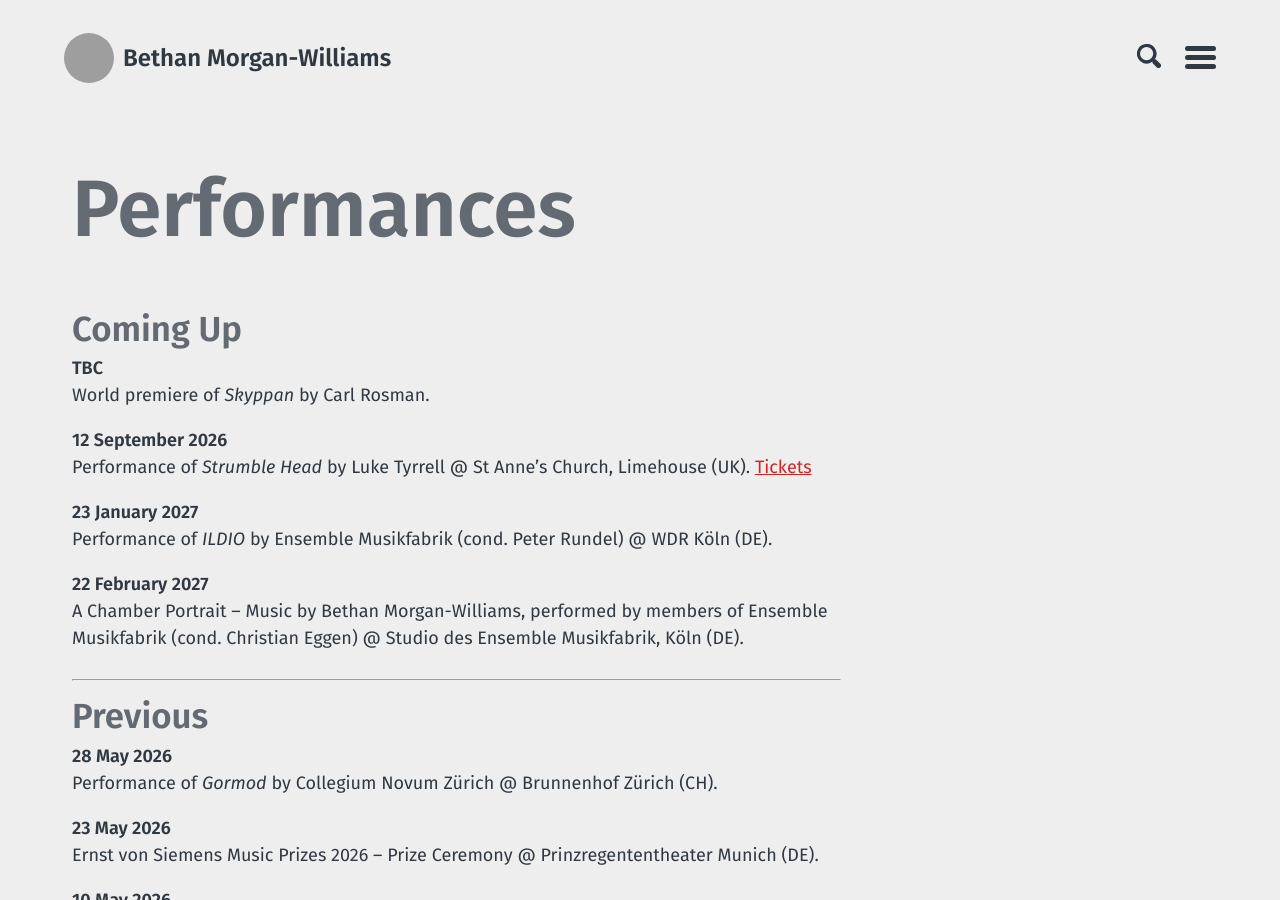
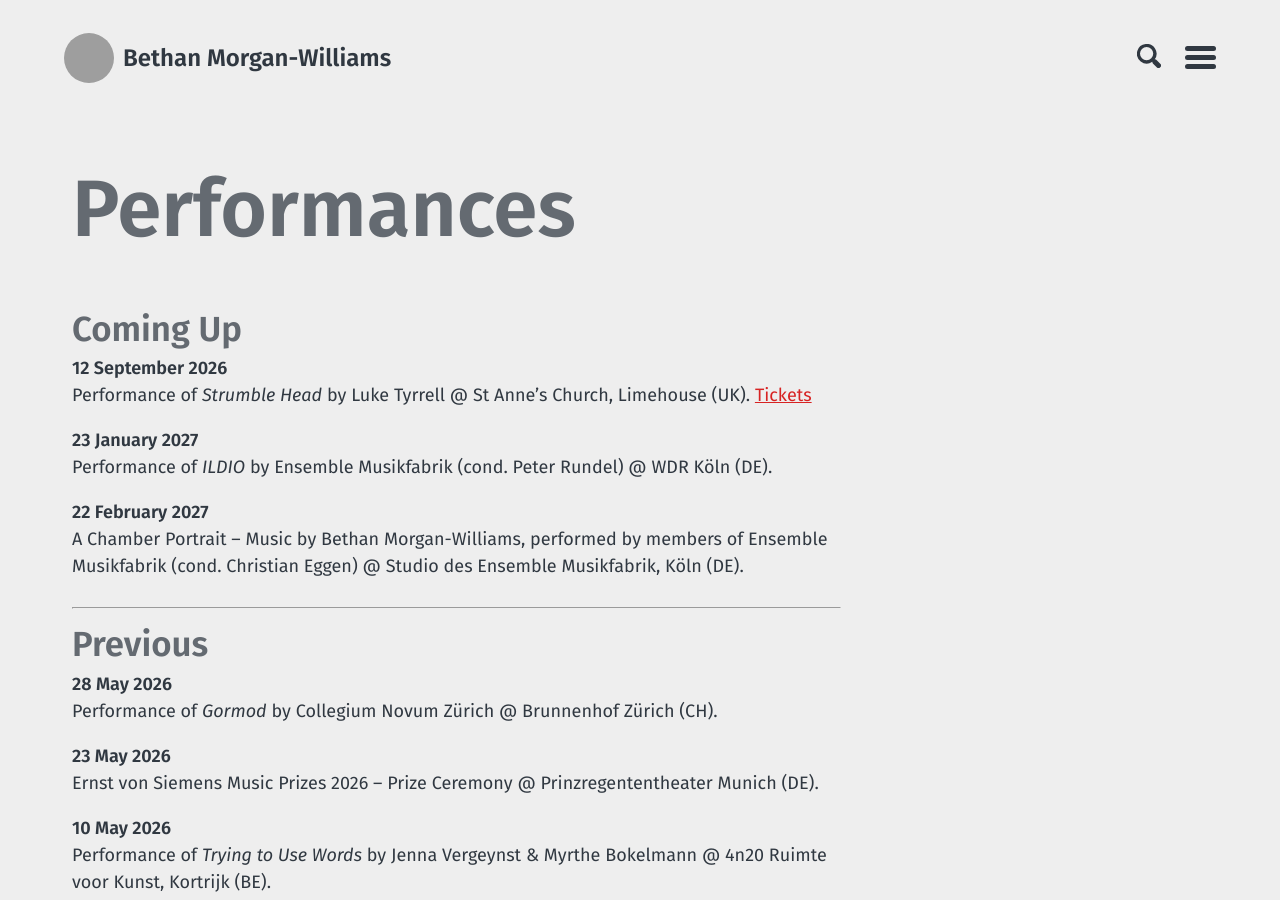
Before and after one commit to morganwilliamsb/website, a Jekyll site: the page built from performances.md, in a window 1280 px wide and 900 px high. Built offline with Jekyll 4.4.1, drawn with Linux system fonts in a browser that asks for light colours; grey boxes are pictures that could not be loaded.

Commit message:
Update upcoming performances section
Removed the world premiere announcement for _Skyppan_ by Carl Rosman.

```diff
--- a/performances.md
+++ b/performances.md
@@ -4,9 +4,6 @@ layout: page
 ---
 
 ## Coming Up
-
-TBC
-: World premiere of _Skyppan_ by Carl Rosman.
 
 12 September 2026
 : Performance of _Strumble Head_ by Luke Tyrrell @ St Anne's Church, Limehouse (UK). [Tickets](https://thamesfestivaltrust.org/whats-on/land-and-sea-on-six-strings-spanish-guitar-and-poetry-with-luke-tyrrell-26875/)
```
